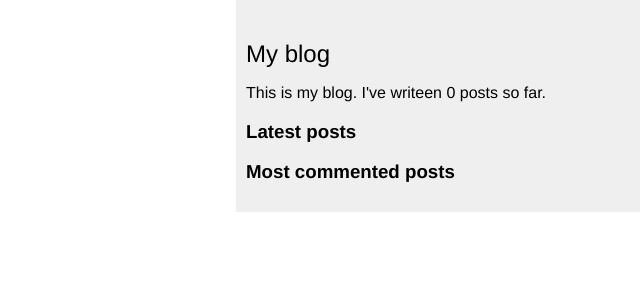
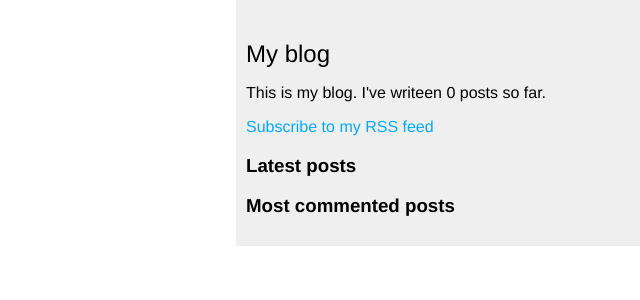
Before and after one commit to jeffersonximeness/blog_django, a Django app: template blog/templates/blog/base.html in a window 1280 px wide. Shown: the top 300 px of the page, without its empty margins (640-1280 px from the left). Run offline with Django 3.2, Linux system fonts and the light colour scheme; the template is opened without the code that fills it, so the values that code supplies are empty.

Commit message:
Implementando url da inscrição do feed RSS em base.html e adicionando padrao de url

```diff
--- a/blog/templates/blog/base.html
+++ b/blog/templates/blog/base.html
@@ -14,6 +14,9 @@
   <div id="sidebar">
     <h2>My blog</h2>
     <p>This is my blog. I've writeen {% total_posts %} posts so far.</p>
+    <p>
+      <a href="{% url "blog:post_feed" %}">Subscribe to my RSS feed</a>
+    </p>
     <h3>Latest posts</h3>
     {% show_latest_posts 3 %}
 
--- a/blog/urls.py
+++ b/blog/urls.py
@@ -1,5 +1,6 @@
 from django.urls import path
 from . import views
+from .feeds import LatestPostsFeed
 
 
 app_name = 'blog'
@@ -10,4 +11,5 @@ urlpatterns = [
     #path('', views.PostListView.as_view(), name='post_list'),
     path('<int:post_id>/share/', views.post_share, name='post_share'),
     path('<int:year>/<int:month>/<int:day>/<slug:post>/', views.post_detail, name='post_detail'),
+    path('feed/', LatestPostsFeed(), name='post_feed'),
 ]
```
